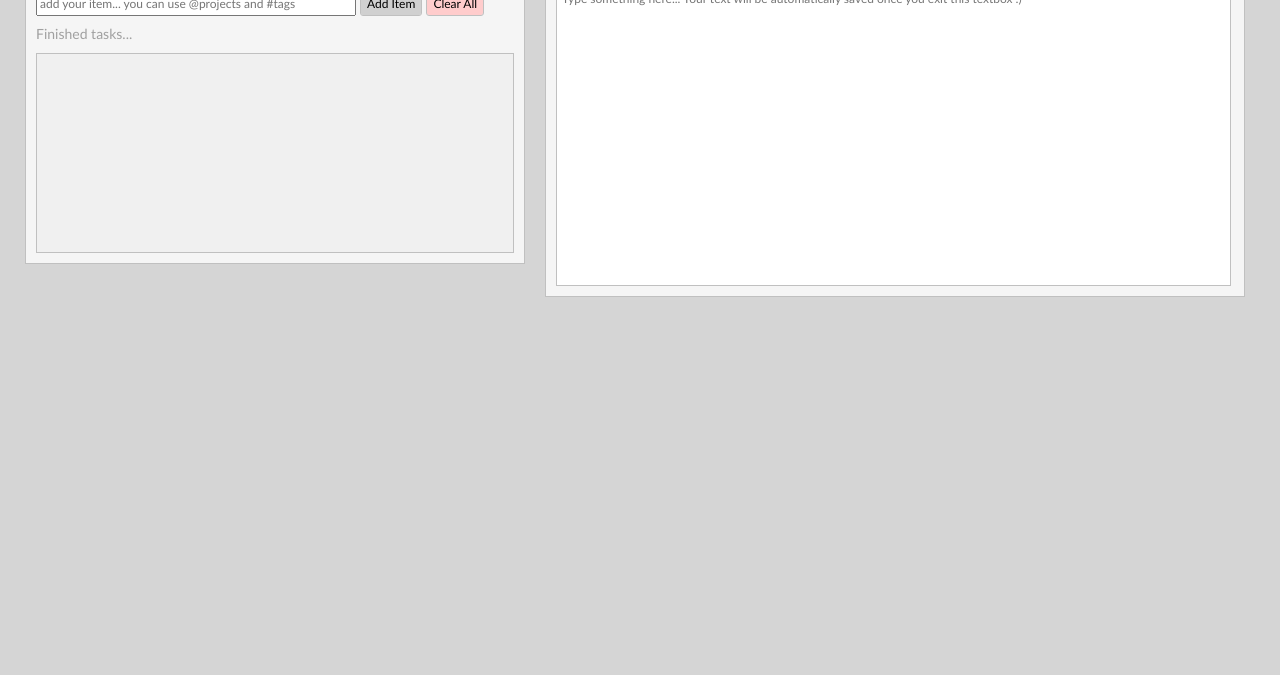
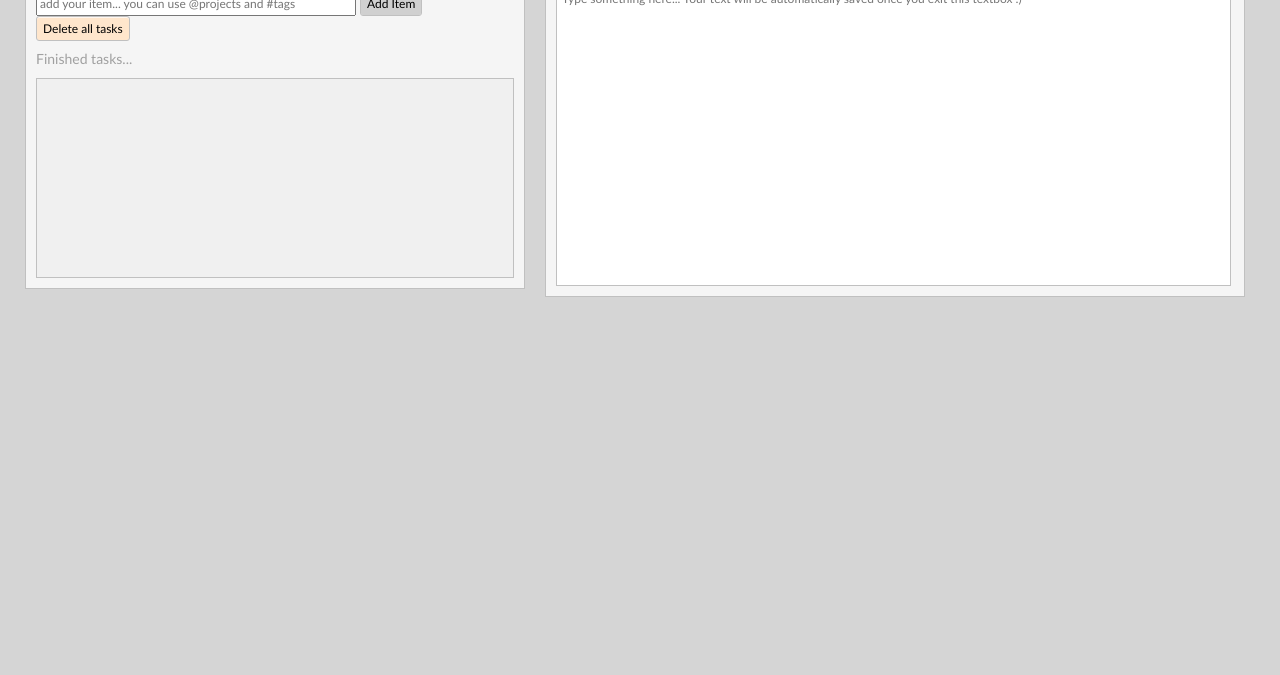
Before and after one commit to 0010Media/startr, a plain HTML site: page startr.html in a window 1280 px wide. Shown: the part 125-800 px from the top of the page. Drawn offline with nearby package versions, Linux system fonts and the light colour scheme.

Commit message:
[UPDATE] The button for deleting all the tasks was renamed from "Clear All" to "Delete all tasks". Also, the message displayed was modified and the color of the button... This button will soon dissapear and it will be replace by a "Delete all finished tasks" feature.

```diff
--- a/startr.html
+++ b/startr.html
@@ -56,7 +56,7 @@
                 <div id="startrTaskAddBox">
                     <input type="text" id="item" placeholder="add your item... you can use @projects and #tags" />
                     <input type="button" id="add" value="Add Item" />
-                    <input type="button" id="clearAll" value="Clear All" />
+                    <input type="button" id="clearAll" value="Delete all tasks" />
                 </div>
 
                 <div id="todoList"></div>
--- a/startr.js
+++ b/startr.js
@@ -246,7 +246,7 @@ if (Modernizr.localstorage) {
         /* ********* TASK ACTIONS (buttons) ******* */
 
         $('#clearAll').click(function() {
-            var sure = confirm('Are you sure you want to delete ALL the tasks?');
+            var sure = confirm('All the tasks (finished or not) will be deleted. \n\n Are you sure you want to delete them?');
             if (sure) {
                 localStorage.removeItem("tasks");
                 allTasks = new Array();
--- a/style.scss
+++ b/style.scss
@@ -86,7 +86,7 @@ body {
         background-clip: padding-box;
     }
     #clearAll {
-        background-color: #FFCCCC;
+        background-color: #FFE6CC;
     }
 
 #content {
```
Also changed, not shown: style.css.
